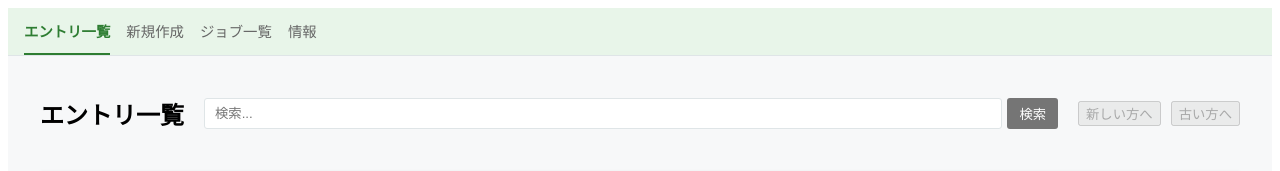
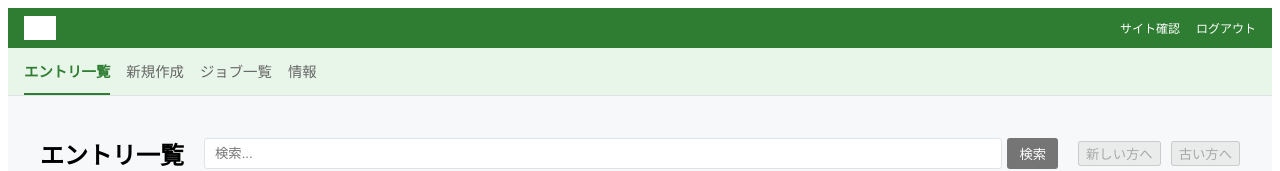
Before and after one commit to cho45/Hanrangon, a Svelte app in the folder admin-frontend/: page / in a window 1280 px wide. Shown: the top 171 px of the page. Built offline with nearby package versions, Linux system fonts and the light colour scheme; no server answers; grey boxes are pictures that could not be loaded; the HTML template or start-up script is replaced by a standard one.

Commit message:
admin: move header to Svelte and refactor mount point to div

```diff
--- a/admin-frontend/src/App.svelte
+++ b/admin-frontend/src/App.svelte
@@ -38,6 +38,16 @@
 </script>
 
 <div class="admin-app">
+  <header class:is-localhost={isLocalhost}>
+    <h1><a href="/admin/"><img src="/images/hanrangen-icon.svg" alt="Hanrangon" class="logo"></a></h1>
+    <nav class="main-nav">
+      <ul>
+        <li><a href="/">サイト確認</a></li>
+        <li><a href="/logout">ログアウト</a></li>
+      </ul>
+    </nav>
+  </header>
+
   <nav class="sub-nav" class:is-localhost={isLocalhost}>
     <a href="/admin/" class:active={page === 'list'} onclick={(e) => navigate('/admin/', e)}>エントリ一覧</a>
     <a href="/admin/edit" class:active={page === 'edit' && !entryId} onclick={(e) => navigate('/admin/edit', e)}>新規作成</a>
@@ -63,6 +73,45 @@
     display: flex;
     flex-direction: column;
     height: 100%;
+  }
+
+  header {
+    background: #333;
+    color: white;
+    padding: 0.5rem 1rem;
+    display: flex;
+    justify-content: space-between;
+    align-items: center;
+    flex-shrink: 0;
+    font-size: 12px;
+  }
+
+  header.is-localhost {
+    background: #2e7d32;
+  }
+
+  header h1 {
+    margin: 0;
+    font-size: 1.2rem;
+  }
+
+  header .logo {
+    height: 24px;
+    display: block;
+    filter: brightness(0) invert(1);
+  }
+
+  header a {
+    color: white;
+    text-decoration: none;
+  }
+
+  header nav ul {
+    list-style: none;
+    padding: 0;
+    margin: 0;
+    display: flex;
+    gap: 1rem;
   }
 
   .sub-nav {
```
Also changed, not shown: 1 other file (tests, documents, lock files or other folders).
